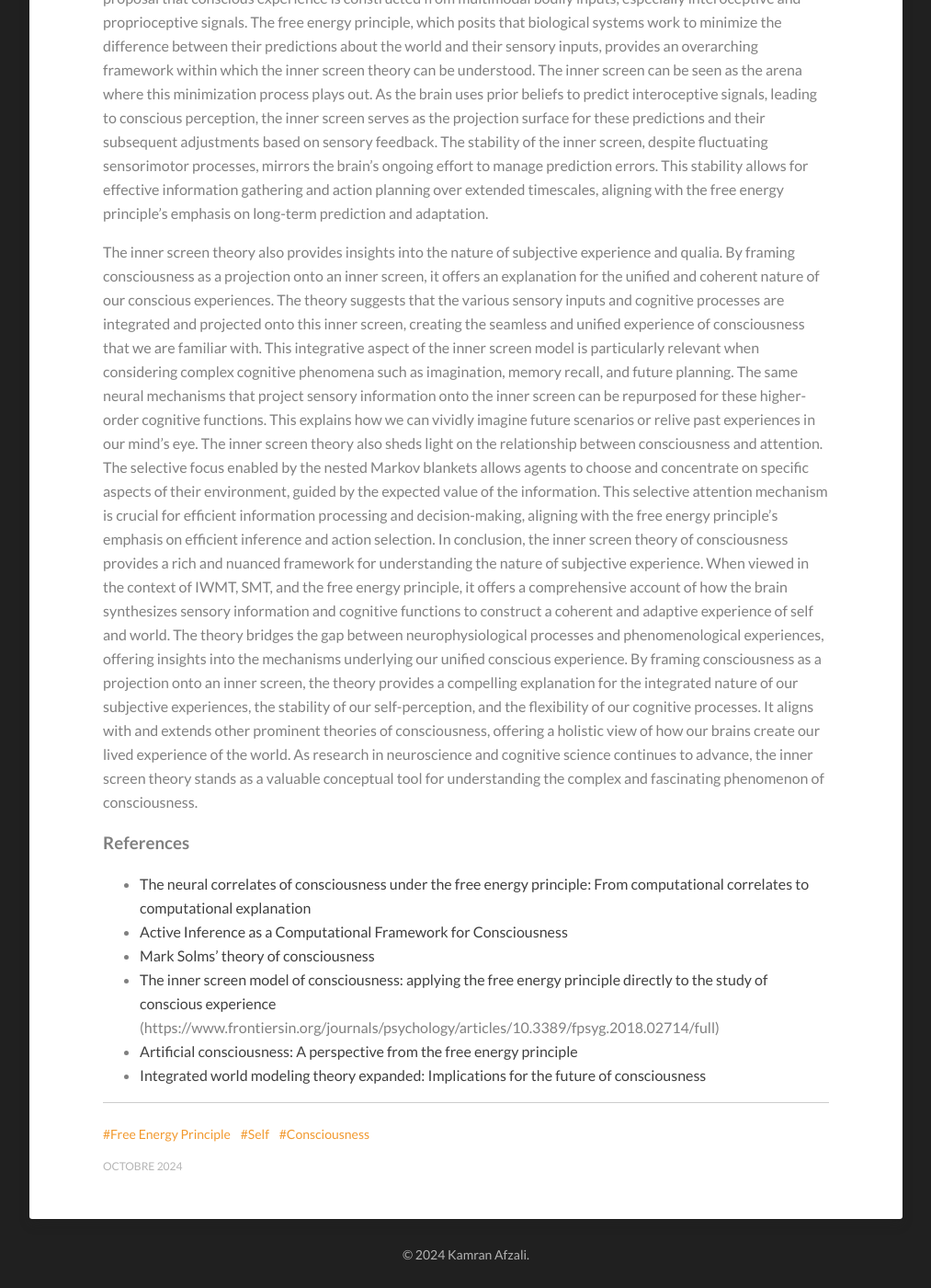
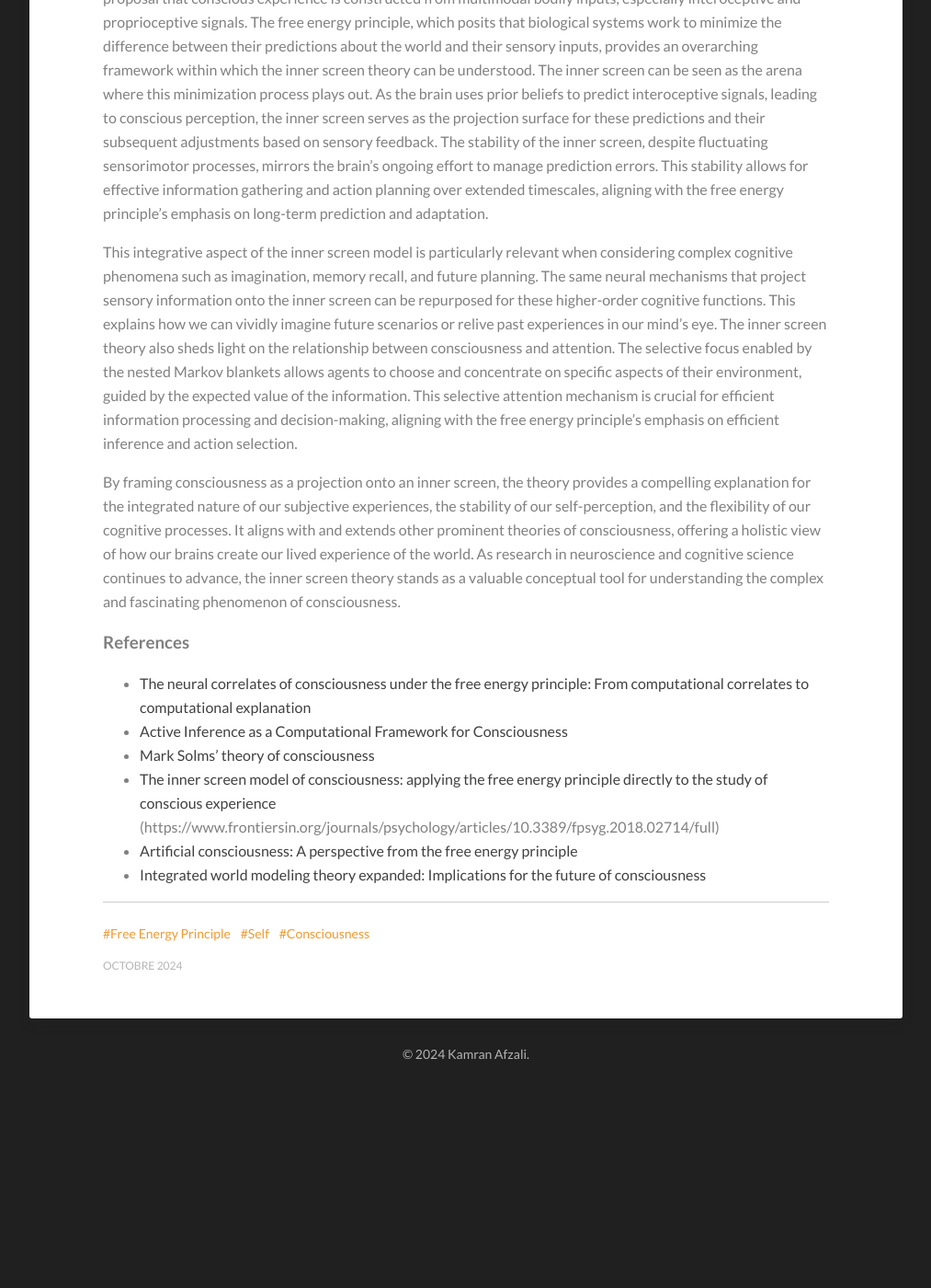
Before and after one commit to Kamran-Afzali/Kamran-Afzali.github.io, a Jekyll site: the page built from _posts/2024-10-28-con_fep_2.md, in a window 1280 px wide and 1400 px high, scrolled down 3929 px. Shown: the whole window at 92% size, without its empty margins (133-1146 px from the left). Built offline with Jekyll 4.4.1, drawn with Linux system fonts in a browser that asks for light colours; after the commit the page ends 5111 px from its top, so only the background shows below that.

Commit message:
Update 2024-10-28-con_fep_2.md

```diff
--- a/_posts/2024-10-28-con_fep_2.md
+++ b/_posts/2024-10-28-con_fep_2.md
@@ -33,12 +33,8 @@ The inner screen theory also resonates with the concept of interoceptive self-mo
 The free energy principle, which posits that biological systems work to minimize the difference between their predictions about the world and their sensory inputs, provides an overarching framework within which the inner screen theory can be understood. The inner screen can be seen as the arena where this minimization process plays out. As the brain uses prior beliefs to predict interoceptive signals, leading to conscious perception, the inner screen serves as the projection surface for these predictions and their subsequent adjustments based on sensory feedback.
 The stability of the inner screen, despite fluctuating sensorimotor processes, mirrors the brain's ongoing effort to manage prediction errors. This stability allows for effective information gathering and action planning over extended timescales, aligning with the free energy principle's emphasis on long-term prediction and adaptation.
 
+This integrative aspect of the inner screen model is particularly relevant when considering complex cognitive phenomena such as imagination, memory recall, and future planning. The same neural mechanisms that project sensory information onto the inner screen can be repurposed for these higher-order cognitive functions. This explains how we can vividly imagine future scenarios or relive past experiences in our mind's eye. The inner screen theory also sheds light on the relationship between consciousness and attention. The selective focus enabled by the nested Markov blankets allows agents to choose and concentrate on specific aspects of their environment, guided by the expected value of the information. This selective attention mechanism is crucial for efficient information processing and decision-making, aligning with the free energy principle's emphasis on efficient inference and action selection.
 
-
-The inner screen theory also provides insights into the nature of subjective experience and qualia. By framing consciousness as a projection onto an inner screen, it offers an explanation for the unified and coherent nature of our conscious experiences. The theory suggests that the various sensory inputs and cognitive processes are integrated and projected onto this inner screen, creating the seamless and unified experience of consciousness that we are familiar with.
-This integrative aspect of the inner screen model is particularly relevant when considering complex cognitive phenomena such as imagination, memory recall, and future planning. The same neural mechanisms that project sensory information onto the inner screen can be repurposed for these higher-order cognitive functions. This explains how we can vividly imagine future scenarios or relive past experiences in our mind's eye.
-The inner screen theory also sheds light on the relationship between consciousness and attention. The selective focus enabled by the nested Markov blankets allows agents to choose and concentrate on specific aspects of their environment, guided by the expected value of the information. This selective attention mechanism is crucial for efficient information processing and decision-making, aligning with the free energy principle's emphasis on efficient inference and action selection.
-In conclusion, the inner screen theory of consciousness provides a rich and nuanced framework for understanding the nature of subjective experience. When viewed in the context of IWMT, SMT, and the free energy principle, it offers a comprehensive account of how the brain synthesizes sensory information and cognitive functions to construct a coherent and adaptive experience of self and world. The theory bridges the gap between neurophysiological processes and phenomenological experiences, offering insights into the mechanisms underlying our unified conscious experience.
 By framing consciousness as a projection onto an inner screen, the theory provides a compelling explanation for the integrated nature of our subjective experiences, the stability of our self-perception, and the flexibility of our cognitive processes. It aligns with and extends other prominent theories of consciousness, offering a holistic view of how our brains create our lived experience of the world. As research in neuroscience and cognitive science continues to advance, the inner screen theory stands as a valuable conceptual tool for understanding the complex and fascinating phenomenon of consciousness.
 
 
```
